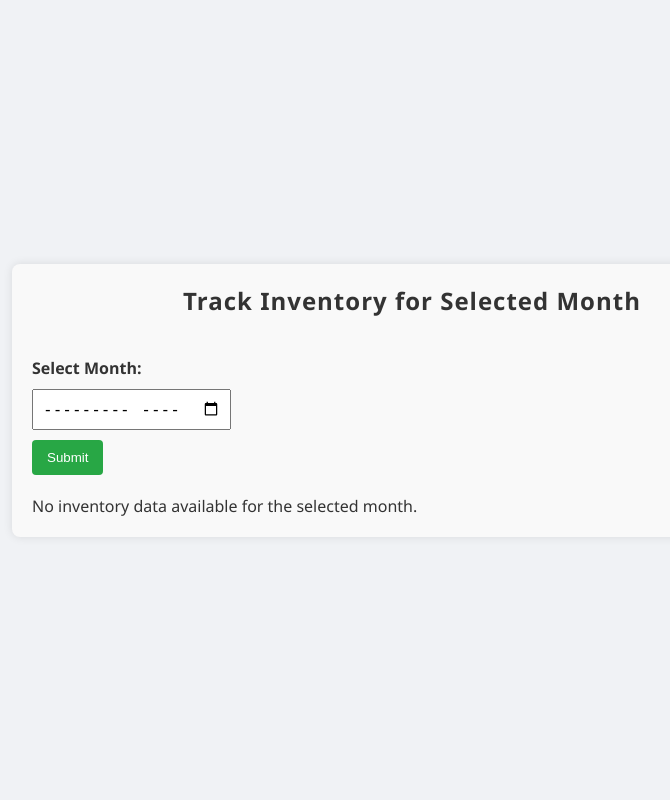
After one commit to SiteSyncPortal/SiteSync, a Flask app: page /projects/1/1/Track-Inventory in a window 1280 px wide. The commit adds this page. Shown: the whole page, without its empty margins (228-898 px from the left). Run offline with Flask 3, Linux system fonts and the light colour scheme; parts of the project's set-up code (start-up, migrations or seed data) failed here and were passed over.

```diff
--- a/app/routes.py
+++ b/app/routes.py
@@ -20,6 +20,7 @@ from app.models import (
     delete_inventory_item_in_db,
     get_inventory_timestamp_in_db,
     get_inventory_by_timestamp,
+    get_inventory_by_month,
 )
 
 main = Blueprint("main", __name__)
@@ -67,11 +68,21 @@ def projects():
 def select_report():
     project_name = request.args.get("project_name")
     project_location = request.args.get("project_location")
-    return render_template(
-        "select_report.html",
-        project_name=project_name,
-        project_location=project_location,
-    )
+    username = session.get("username")
+    if username == "account":
+        return render_template(
+            "select_report_account.html",
+            project_name=project_name,
+            project_location=project_location,
+            username=username,
+        )
+    else:
+        return render_template(
+            "select_report_partner.html",
+            project_name=project_name,
+            project_location=project_location,
+            username=username,
+        )
 
 
 @main.route("/add_project", methods=["POST"])
@@ -126,23 +137,36 @@ def project_details(project_name, location):
 @main.route("/projects/<project_name>/<location>/Inventory", methods=["GET", "POST"])
 def inventory(project_name, location):
     inventory_data = get_inventory_data(project_name, location)
-    get_inventory_timestamp_in_db(project_name, location)
+    # get_inventory_timestamp_in_db(project_name, location)
     item_suggestions = [item["Item"].lower() for item in inventory_data]
+    username = session.get("username")
     return render_template(
         "inventory.html",
         project_name=project_name,
         location=location,
         inventory_data=inventory_data,
         item_suggestions=item_suggestions,
+        username=username,
     )
 
 
+@main.route(
+    "/projects/<project_name>/<location>/Track-Inventory", methods=["GET", "POST"]
+)
+def track_inventory(project_name, location):
+    print("project_name in track inventory", project_name)
+    return render_template(
+        "track_inventory.html", project_name=project_name, location=location
+    )
+
+
+# Add inventory form in account login
 @main.route("/projects/<project_name>/<location>/add_inventory", methods=["POST"])
 def add_inventory(project_name, location):
     item_names = request.form.getlist("item_name[]")
     quantities = request.form.getlist("quantity[]")
     dates = request.form.getlist("date[]")
-
+    print("------------dates----------", dates)
     for item_name, quantity, date in zip(item_names, quantities, dates):
         # Store the data in the inventory
         add_inventory_in_db(
@@ -190,6 +214,7 @@ def update_inventory(project_name, location):
 def delete_inventory_item(project_name, location):
     data = request.json
     item_name = data.get("item_name")
+    print(item_name)
     if item_name:
         result = delete_inventory_item_in_db(project_name, location, item_name)
         if result["success"]:
@@ -200,6 +225,7 @@ def delete_inventory_item(project_name, location):
     return jsonify({"success": False, "message": "Item name not provided"})
 
 
+# In current inventory
 @main.route(
     "/projects/<project_name>/<location>/fetch_inventory_by_date", methods=["GET"]
 )
@@ -210,3 +236,51 @@ def fetch_inventory_by_date(project_name, location):
 
     inventory_data = get_inventory_by_timestamp(project_name, location, selected_date)
     return jsonify(inventory_data)
+
+
+@main.route(
+    "/projects/<project_name>/<location>/fetch_inventory_by_month", methods=["GET"]
+)
+def fetch_inventory_by_month(project_name, location):
+    selected_month = request.args.get("month")
+
+    if not selected_month:
+        return render_template(
+            "track_inventory.html",
+            project_name=project_name,
+            location=location,
+            inventory_by_date={},
+            all_items=[],
+            selected_month=selected_month,
+        )
+
+    # Fetch inventory data for the selected month
+    inventory_data = get_inventory_by_month(project_name, location, selected_month)
+
+    # Process the data into a dictionary, grouping by dates
+    inventory_by_date = {}
+    all_items = set()
+
+    for entry in inventory_data:
+        date = entry["Date"]
+        item = entry["Item"]
+        quantity = entry["Quantity"]
+
+        if date not in inventory_by_date:
+            inventory_by_date[date] = {}
+
+        inventory_by_date[date][item] = quantity
+        all_items.add(item)  # Keep track of all distinct items
+
+    # Sort the data by date (ascending order)
+    sorted_inventory_by_date = dict(sorted(inventory_by_date.items()))
+
+    # Pass data to the template
+    return render_template(
+        "track_inventory.html",
+        project_name=project_name,
+        location=location,
+        inventory_by_date=sorted_inventory_by_date,
+        all_items=sorted(all_items),  # Ensure items are also sorted
+        selected_month=selected_month,
+    )
--- a/app/static/css/inventory_style.css
+++ b/app/static/css/inventory_style.css
@@ -166,3 +166,77 @@ table.inventory-table td {
     font-size: 14px;
     margin-right: 10px;
 }
+
+/* Basic container styling */
+.container {
+    max-width: 800px;
+    margin: 0 auto;
+    padding: 20px;
+    background-color: #f9f9f9;
+    border-radius: 8px;
+    box-shadow: 0px 0px 10px rgba(0, 0, 0, 0.1);
+}
+
+/* Header styling */
+header h1 {
+    text-align: center;
+    font-size: 24px;
+    color: #333;
+}
+
+/* Form styling */
+form {
+    display: flex;
+    flex-direction: column;
+    align-items: flex-start;
+    margin-bottom: 20px;
+}
+
+form label {
+    margin-bottom: 10px;
+    font-weight: bold;
+}
+
+form input[type="month"] {
+    padding: 8px;
+    font-size: 16px;
+    margin-bottom: 10px;
+}
+
+form button {
+    background-color: #4CAF50;
+    color: white;
+    padding: 10px 15px;
+    border: none;
+    border-radius: 5px;
+    cursor: pointer;
+}
+
+form button:hover {
+    background-color: #45a049;
+}
+
+/* Inventory Table styling */
+.inventory-table-container {
+    margin-top: 20px;
+}
+
+table {
+    width: 100%;
+    border-collapse: collapse;
+    margin-top: 10px;
+}
+
+table th, table td {
+    padding: 10px;
+    border: 1px solid #ddd;
+    text-align: left;
+}
+
+table th {
+    background-color: #f4f4f4;
+}
+
+table tbody tr:nth-child(even) {
+    background-color: #f9f9f9;
+}
--- /dev/null
+++ b/app/static/js/track_inventory_script.js
@@ -0,0 +1,56 @@
+document.addEventListener('DOMContentLoaded', function () {
+    // Handle form submission for fetching inventory data for the selected month
+    const form = document.getElementById('track-inventory-form');
+
+    form.addEventListener('submit', function (event) {
+        event.preventDefault(); // Prevent the form from reloading the page
+
+        const selectedMonth = document.getElementById('month').value; // Get the selected month
+
+        // Ensure a month is selected
+        if (!selectedMonth) {
+            alert("Please select a valid month.");
+            return;
+        }
+
+        fetchInventoryByMonth(selectedMonth); // Fetch inventory for the selected month
+    });
+
+    // Function to fetch inventory data by month
+    function fetchInventoryByMonth(month) {
+        const projectName = "{{ project_name }}"; // Dynamically populated via Flask
+        const location = "{{ location }}"; // Dynamically populated via Flask
+        const url = `/projects/${projectName}/${location}/fetch_inventory_by_month?month=${month}`;
+
+        // Send a fetch request to the server to retrieve the inventory data for the selected month
+        fetch(url)
+            .then(response => response.json())
+            .then(data => updateInventoryTable(data)) // Call function to update the table with data
+            .catch(error => console.error('Error fetching data:', error)); // Log any errors
+    }
+
+    // Function to update the inventory table with the fetched data
+    function updateInventoryTable(data) {
+        const tableBody = document.querySelector('#inventory-table tbody');
+        tableBody.innerHTML = ''; // Clear the current table before inserting new data
+
+        // Check if data is available, otherwise display a message
+        if (data.length === 0) {
+            const row = document.createElement('tr');
+            row.innerHTML = '<td colspan="3">No inventory data found for the selected month.</td>';
+            tableBody.appendChild(row);
+        } else {
+            // Populate the table with the fetched data
+            data.forEach(item => {
+                const row = document.createElement('tr');
+                row.innerHTML = `
+                    <td>${item.Item}</td>
+                    <td>${item.Quantity}</td>
+                    <td>${item.Date}</td>
+                `;
+                tableBody.appendChild(row);
+            });
+        }
+    }
+
+});
--- /dev/null
+++ b/app/templates/track_inventory.html
@@ -0,0 +1,56 @@
+<!DOCTYPE html>
+<html lang="en">
+<head>
+    <meta charset="UTF-8">
+    <meta name="viewport" content="width=device-width, initial-scale=1.0">
+    <link rel="stylesheet" href="{{ url_for('static', filename='css/db_style.css') }}">
+    <link rel="stylesheet" href="{{ url_for('static', filename='css/inventory_style.css') }}">
+    <title>Track Inventory</title>
+</head>
+<body>
+    <div class="container">
+        <header>
+            <h1>Track Inventory for Selected Month</h1>
+        </header>
+
+        <!-- Form for selecting the month -->
+        <form method="GET" action="{{ url_for('main.fetch_inventory_by_month', project_name=project_name, location=location) }}">
+            <label for="month">Select Month:</label>
+            <input type="month" id="month" name="month" required>
+            <button type="submit">Submit</button>
+        </form>
+
+        <!-- Display Inventory Table if data exists -->
+        {% if inventory_by_date %}
+        <div class="inventory-table-container">
+            <h2>Inventory for Selected Month: {{ selected_month }}</h2>
+            <table id="inventory-table">
+                <thead>
+                    <tr>
+                        <th>Date</th>
+                        {% for item in all_items %}
+                            <th>{{ item }}</th>
+                        {% endfor %}
+                    </tr>
+                </thead>
+                <tbody>
+                    {% for date, items in inventory_by_date.items() %}
+                    <tr>
+                        <td>{{ date }}</td>
+                        {% for item in all_items %}
+                            <td>{{ items[item] if item in items else 0 }}</td>  <!-- Show 0 if no data for item -->
+                        {% endfor %}
+                    </tr>
+                    {% endfor %}
+                </tbody>
+            </table>
+        </div>
+        {% else %}
+        <p>No inventory data available for the selected month.</p>
+        {% endif %}
+
+    </div>
+
+    <script src="{{ url_for('static', filename='js/track_inventory_script.js') }}"></script>
+</body>
+</html>
```
Also changed, not shown: app/models.py (+83 -54 lines), app/static/js/test_inventory.js (deleted, +0 -109 lines), app/templates/inventory.html (+14 -3 lines), app/templates/select_report_account.html (added, +46 -0 lines), app/templates/select_report_partner.html (renamed from app/templates/select_report.html, +6 -2 lines), app/templates/test_inventory.html (deleted, +0 -92 lines).
